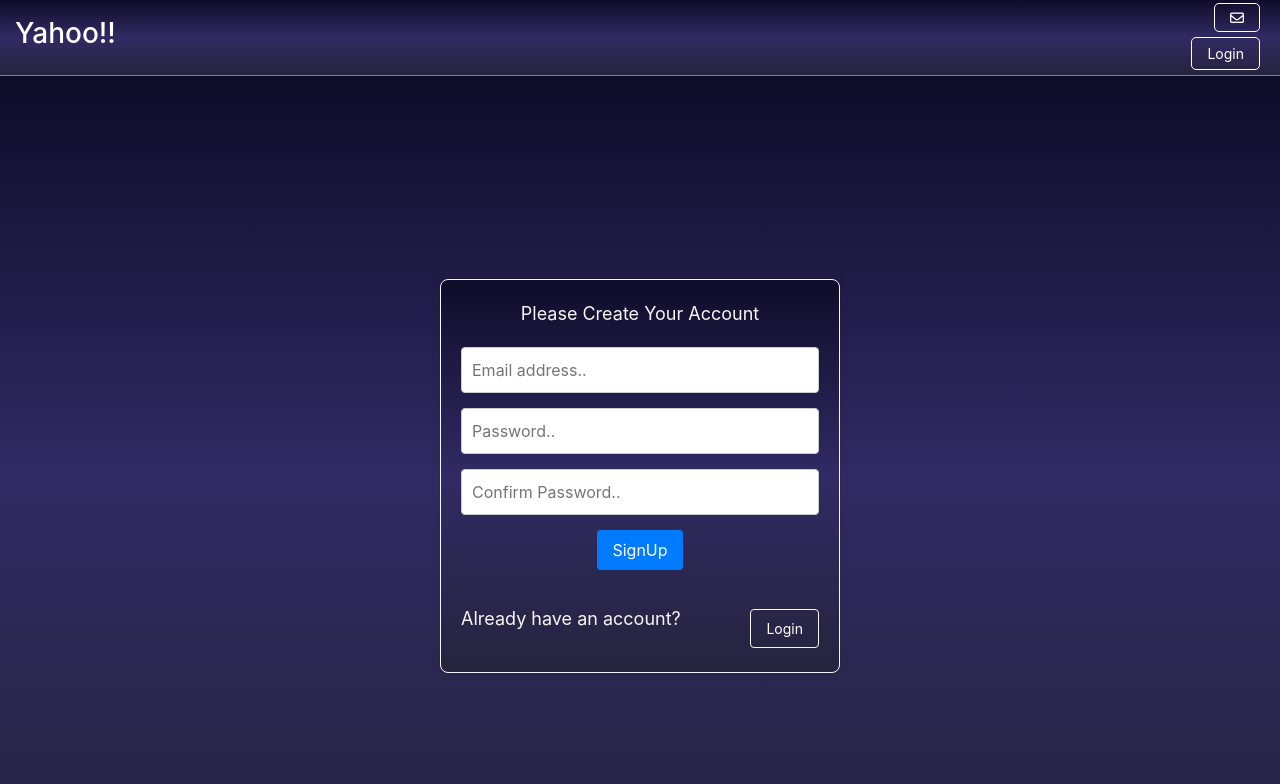
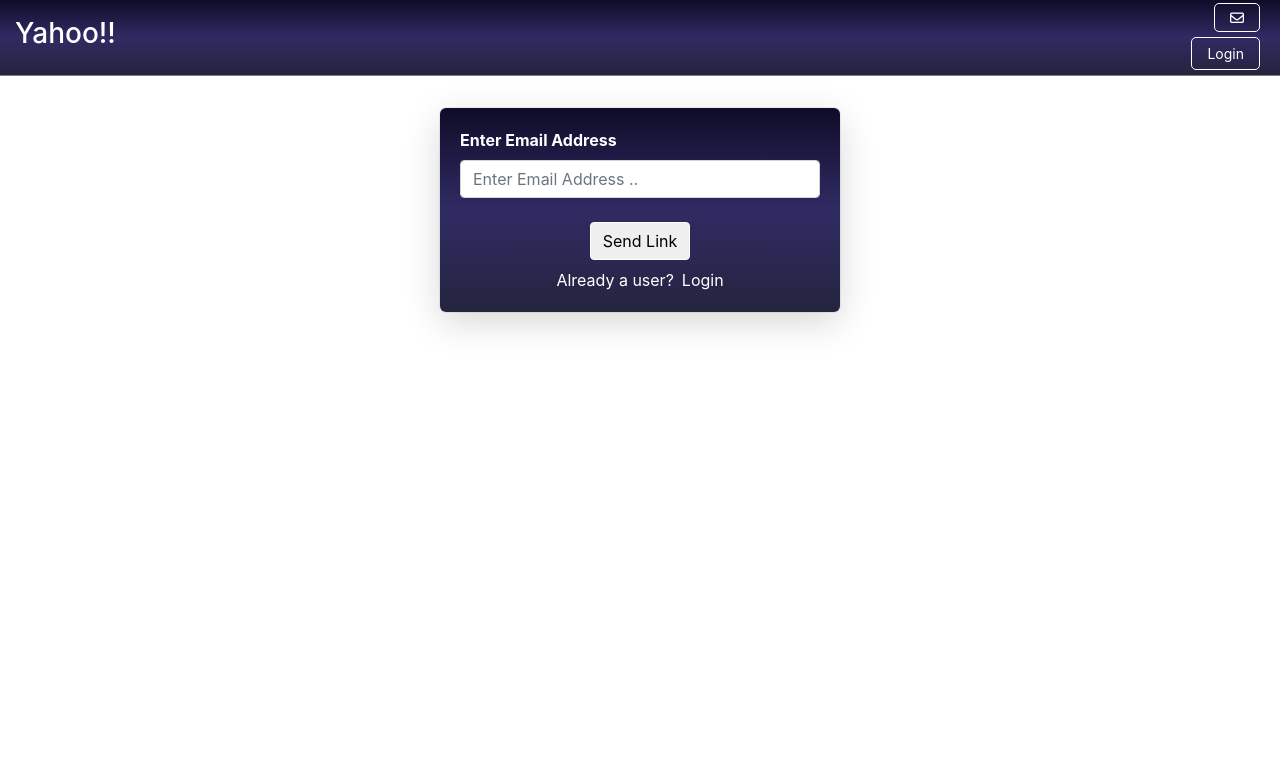
Before and after one commit to BiswasAri10/Mailbox-Client-Project-with-Redux, a React (Create React App) app: page /forgotpassword in a window 1280 px wide. Shown: the top 784 px of the page. Built offline with nearby package versions, Linux system fonts and the light colour scheme.

Commit message:
Forgot Password and other cosmetic changes added

```diff
--- a/src/App.js
+++ b/src/App.js
@@ -10,6 +10,7 @@
 import Inbox from "./components/Layout/Mail/Inbox";
 import Sent from "./components/Layout/Mail/Sent";
 import NewMsg from "./components/Layout/Mail/NewMsg";
+import Forgotpassword from "./components/Authentication/Forgotpassword";
 function App() {
   const dispatch = useDispatch();
   const isAuth = useSelector((state) => state.Auth.isAuth);
@@ -37,7 +38,7 @@
           </Route>
         )}
         <Route path="*" element={<Signupform />} />
-        {/* <Route path="/forgotpassword" element={<Forgotpassword />} /> */}
+        <Route path="/forgotpassword" element={<Forgotpassword />} />
       </Routes>
     </>
   );
--- /dev/null
+++ b/src/components/Authentication/Forgotpassword.css
@@ -0,0 +1,36 @@
+.form {
+    width: 95%;
+    max-width: 25rem;
+    margin: 2rem auto;
+  }
+
+  .control {
+    margin-bottom: 0.5rem;
+  }
+  .alreadyuser{
+    color: white
+  }
+  .control label {
+    font-weight: bold;
+    margin-bottom: 0.5rem;
+    color:white;
+    display: block;
+  }
+  .action {
+    margin-top: 1.5rem;
+  }
+  .reset_pass{
+    box-shadow: rgba(0, 0, 0, 0.16) 0px 10px 36px 0px, rgba(0, 0, 0, 0.06) 0px 0px 0px 1px;
+    padding: 20px;
+    border-radius: 6px;
+    background: linear-gradient(to bottom, #0f0c29, #302b63, #24243e);
+  }
+.reset_password{
+  background: #3ee73e;
+  padding-left: 67px;
+  padding-right: 67px;
+  padding-top: 10px;
+  padding-bottom: 10px;
+  border-radius: 5px;
+  color: white;
+}
--- /dev/null
+++ b/src/components/Authentication/Forgotpassword.js
@@ -0,0 +1,73 @@
+import React, { useRef, useState } from "react";
+import { Link, useNavigate } from "react-router-dom";
+import "./Forgotpassword.css";
+
+const Forgotpassword = () => {
+  const InputEmailRef = useRef();
+  const navigate = useNavigate();
+  const [message, setMessage] = useState();
+
+  const ChangePasswordHandler = (event) => {
+    event.preventDefault();
+    const newEmail = InputEmailRef.current.value;
+    const url = `https://identitytoolkit.googleapis.com/v1/accounts:sendOobCode?key=AIzaSyDblyd3qdrQcMYVUbpw0qyzP08MlWO0JR8`;
+    fetch(url, {
+      method: "POST",
+      body: JSON.stringify({
+        requestType: "PASSWORD_RESET",
+        email: newEmail,
+      }),
+      headers: {
+        "Content-Type": "application/json",
+      },
+    }).then((res) => {
+      return res.json().then((data) => {
+        setMessage(
+          "Password reset link sent to your Email. Please check your inbox !"
+        );
+        setTimeout(() => {
+          setMessage("");
+          navigate("/login");
+        }, 2000);
+      });
+    });
+  };
+  return (
+    <div>
+      <div className=" text-center mt-3 animate__bounceIn">
+        {message && (
+          <span className="reset_password">
+            <i className="fa fa-check mr-2" aria-hidden="true"></i> {message}
+          </span>
+        )}
+      </div>
+      <form className="form" onSubmit={ChangePasswordHandler}>
+        <div className="reset_pass animate__bounceIn">
+          <div className="control">
+            <label htmlFor="pass">Enter Email Address</label>
+            <input
+              type="email"
+              className="form-control"
+              id="email"
+              placeholder="Enter Email Address .."
+              ref={InputEmailRef}
+              required
+            />
+          </div>
+          <div className="action text-center">
+            <button className="btn border border-white ">Send Link</button>
+          </div>
+
+          <div className="text-center alreadyuser mt-2">
+            Already a user?
+            <Link to="/login" className="ml-2" style={{ color: "white" }}>
+              Login
+            </Link>
+          </div>
+        </div>
+      </form>
+    </div>
+  );
+};
+
+export default Forgotpassword;
--- a/src/components/Authentication/Signupform.js
+++ b/src/components/Authentication/Signupform.js
@@ -8,24 +8,25 @@
 const Signupform = () => {
   const InputemailRef = useRef();
   const InputpasswordRef = useRef();
-  const inputCpasswordRef = useRef();
+  const inputconfirmPasswordRef = useRef();
   const navigate = useNavigate();
   const dispatch = useDispatch();
   const islogin = useSelector((state) => state.Auth.isAuth);
   const [login, setIslogin] = useState(islogin);
+
   const FormSubmitHandlar = (e) => {
     e.preventDefault();
     const email = InputemailRef.current.value;
     const password = InputpasswordRef.current.value;
 
-    let cpassword;
+    let confirmPassword;
     if (!login) {
-      cpassword = inputCpasswordRef.current.value;
+      confirmPassword = inputconfirmPasswordRef.current.value;
     } else {
-      cpassword = InputpasswordRef.current.value;
+      confirmPassword = InputpasswordRef.current.value;
     }
 
-    if (password === cpassword) {
+    if (password === confirmPassword) {
       let url;
       if (login) {
         url =
@@ -67,7 +68,7 @@
       InputemailRef.current.value = "";
       InputpasswordRef.current.value = "";
       if (!login) {
-        inputCpasswordRef.current.value = "";
+        inputconfirmPasswordRef.current.value = "";
       }
     } else {
       alert("Passwords do not match");
@@ -120,7 +121,7 @@
                       type="password"
                       className="custom-input"
                       placeholder="Confirm Password.."
-                      ref={inputCpasswordRef}
+                      ref={inputconfirmPasswordRef}
                       required
                     />
                   </div>
--- a/src/components/Layout/Mail/CustomHook/SentCustomHook.js
+++ b/src/components/Layout/Mail/CustomHook/SentHook.js
@@ -1,7 +1,7 @@
 import { useDispatch, useSelector } from "react-redux";
 import { mailSliceAction } from "../../../../Store/MailSlice";
 
-const useFetch = (url) => {
+const useSentHook = (url) => {
   const dispatch = useDispatch();
   const loginUser = useSelector((state) => state.Auth.userEmail);
   const LoggedInUserEmail = loginUser.replace(/[^a-zA-Z0-9]/g, "");
@@ -27,4 +27,4 @@
   }
 };
 
-export default useFetch;
+export default useSentHook;
--- a/src/components/Layout/Mail/MailBox.js
+++ b/src/components/Layout/Mail/MailBox.js
@@ -2,7 +2,7 @@
 import Inbox from "./Inbox";
 import Sent from "./Sent";
 import NewMsg from "./NewMsg";
-import OpenInboxMail from "./OpenMail/OpenInboxMail";
+import OpenMail from "./OpenMail/OpenMail";
 
 const MailBox = (props) => {
   if (props.item === "mail") {
@@ -15,7 +15,7 @@
     return <Sent />;
   }
   if (props.item === "open") {
-    return <OpenInboxMail />;
+    return <OpenMail />;
   }
 };
 
--- a/src/components/Layout/Mail/Sent.js
+++ b/src/components/Layout/Mail/Sent.js
@@ -1,10 +1,10 @@
 import React, { useState } from "react";
 import { useSelector } from "react-redux";
 import { Link, useNavigate } from "react-router-dom";
-import useFetch from "./CustomHook/SentCustomHook";
+import useSentHook from "./CustomHook/SentHook";
 
 const Sent = () => {
-  const history = useNavigate();
+  const navigate = useNavigate();
   const loginUser = useSelector((state) => state.Auth.userEmail);
   const AddsentMail = useSelector((state) => state.Mail.sentMails);
   const LoggedInUserEmail = loginUser.replace(/[^a-zA-Z0-9]/g, "");
@@ -12,7 +12,7 @@
   const [selectedEmails, setSelectedEmails] = useState({});
 
 
-  useFetch(
+  useSentHook(
     `https://mailbox-project-signup-default-rtdb.firebaseio.com/${LoggedInUserEmail}/sendBox.json`
   );
 
@@ -75,7 +75,7 @@
       ).then((res) => {
         if (res.ok) {
           return res.json().then((data) => {
-            history("/dashboard/sent");
+            navigate("/dashboard/sent");
           });
         } else {
           alert("Something went wrong!");
--- a/src/components/Layout/Mail/Sidebar.js
+++ b/src/components/Layout/Mail/Sidebar.js
@@ -9,6 +9,7 @@
   const param = useParams();
   const [read, setRead] = useState();
   const Allinboxmails = useSelector((state) => state.Mail.inboxMails);
+  const AddsentMails = useSelector((state) => state.Mail.sentMails);
 
   // this is for read ===true
   let convertedArr = Allinboxmails.flat();
@@ -65,7 +66,7 @@
                       className="btn btn-light btn-block"
                       style={{ fontSize: "20px" }}
                     >
-                      <i className="fa fa-paper-plane mr-2"></i>Sent
+                      <i className="fa fa-paper-plane mr-2"></i>Sent ({AddsentMails.length})
                     </Link>
                     <Link
                       className="btn btn-light btn-block"
```
